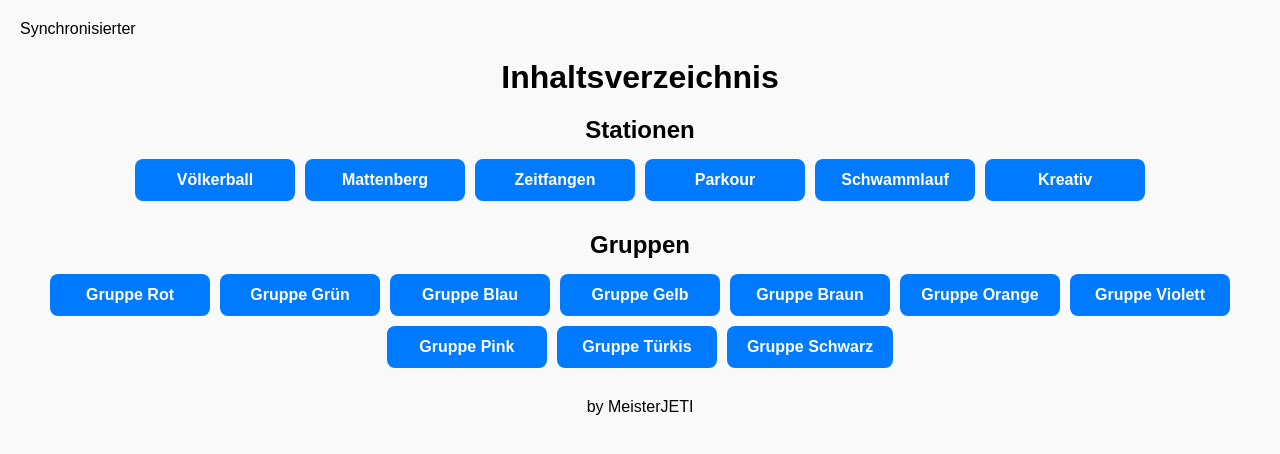
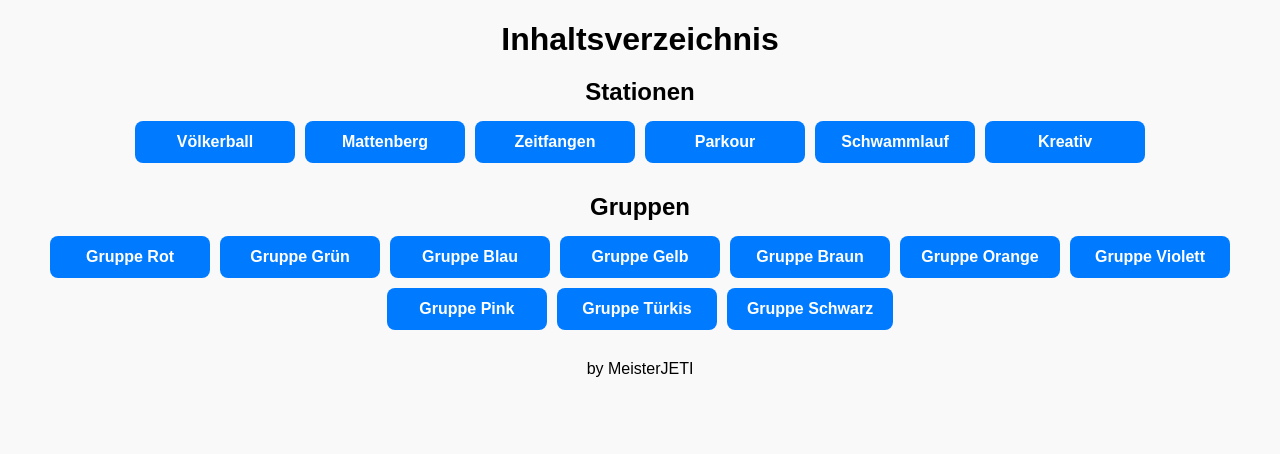
Before and after one commit to MeisterJETI/TournamentT, a Flask app: page / in a window 1280 px wide. Shown: the top 454 px of the page. Run offline with Flask 3, Linux system fonts and the light colour scheme.

Commit message:
Update index.html
I accidentally added the word: "synchronisierter" in head. Removed that

```diff
--- a/templates/index.html
+++ b/templates/index.html
@@ -1,6 +1,6 @@
 <!DOCTYPE html>
 <html lang="de">
-<head>Synchronisierter
+<head>
     <meta charset="UTF-8">
     <title>Inhaltsverzeichnis</title>
     <meta name="viewport" content="width=device-width, initial-scale=1">
```
